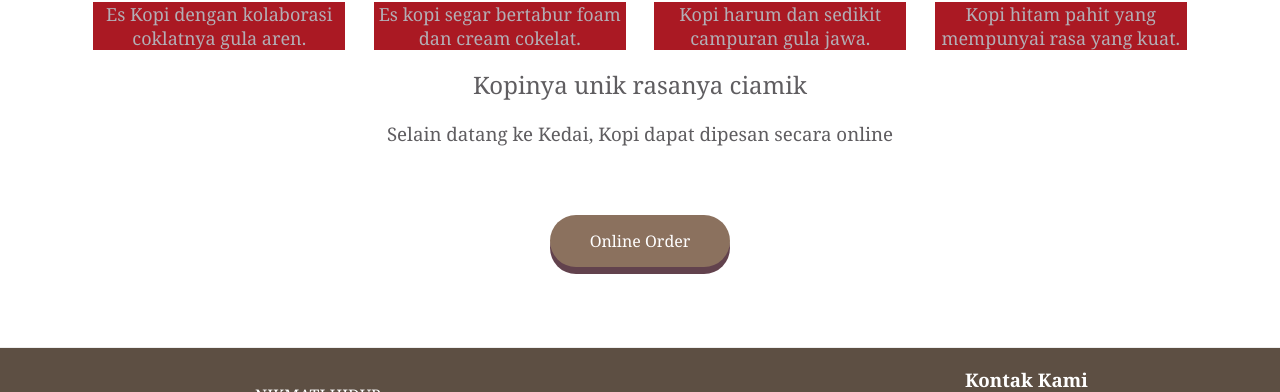
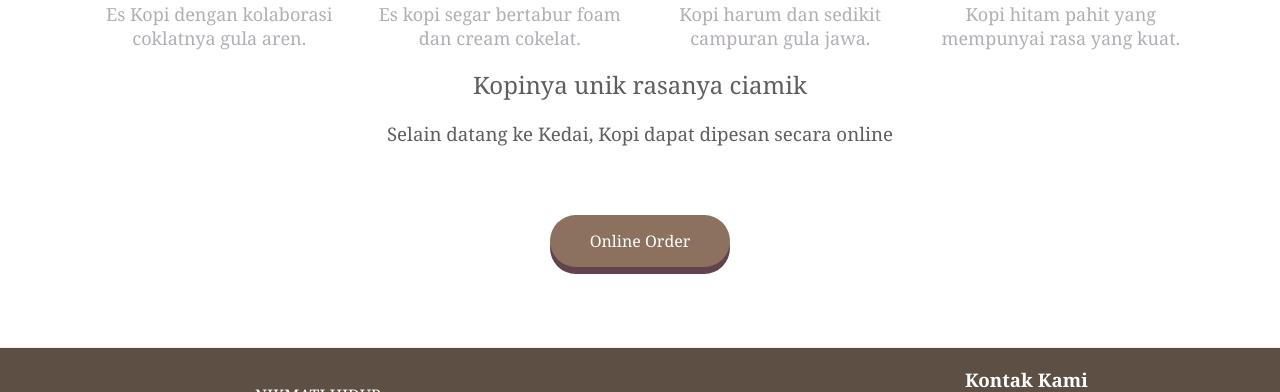
Before and after one commit to sulistyo-anan/toedjo-github, a plain HTML site: page index.html in a window 1280 px wide. Shown: the part 1592-1984 px from the top of the page. Drawn offline with nearby package versions, Linux system fonts and the light colour scheme; grey boxes are pictures that could not be loaded.

Commit message:
Update stylesheet.css

```diff
--- a/stylesheet.css
+++ b/stylesheet.css
@@ -188,7 +188,6 @@ header {
   margin-top: 4px;
   font-size: 18px;
   color: #b3aeb5;
-  background-color:#AA1923;
 }
 
 .heading h3 {
```
